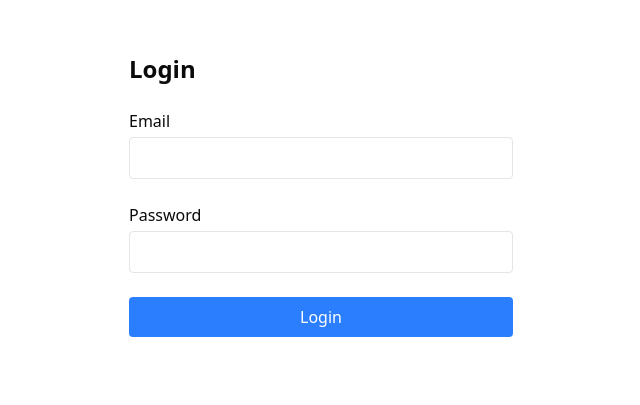
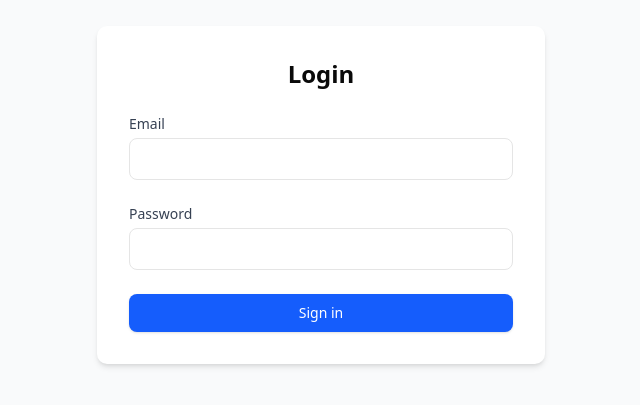
Before and after one commit to ronniiii-i/crm-frontend, a Next.js app: page /login in a window 1280 px wide. Shown: the part 205-610 px from the top of the page, without its empty margins (319-959 px from the left). Built offline with nearby package versions, Linux system fonts and the light colour scheme.

Commit message:
feat: implement public layout and login page; enhance dashboard with logout functionality

```diff
--- /dev/null
+++ b/src/app/(public)/layout.tsx
@@ -0,0 +1,8 @@
+// src/app/(public)/layout.tsx
+export default function PublicLayout({
+  children,
+}: {
+  children: React.ReactNode;
+}) {
+  return <>{children}</>;
+}
--- /dev/null
+++ b/src/app/(public)/login/page.tsx
@@ -0,0 +1,99 @@
+// src/app/login/page.tsx
+"use client";
+
+import { useState } from "react";
+import { useAuth } from "@/hooks/useAuth";
+import { useRouter } from "next/navigation";
+import { Loader2 } from "lucide-react";
+
+export default function LoginPage() {
+  const [email, setEmail] = useState("");
+  const [password, setPassword] = useState("");
+  const [error, setError] = useState("");
+  const [isSubmitting, setIsSubmitting] = useState(false);
+  const { login, isLoading } = useAuth();
+  const router = useRouter();
+
+  const handleSubmit = async (e: React.FormEvent) => {
+    e.preventDefault();
+    setError("");
+    setIsSubmitting(true);
+
+    try {
+      await login(email, password);
+      router.push("/dashboard");
+    } catch (err) {
+      setError(err instanceof Error ? err.message : "Login failed");
+      console.error("Login error:", err);
+    } finally {
+      setIsSubmitting(false);
+    }
+  };
+
+  if (isLoading) {
+    return (
+      <div className="min-h-screen flex items-center justify-center">
+        <Loader2 className="h-8 w-8 animate-spin" />
+      </div>
+    );
+  }
+
+  return (
+    <div className="min-h-screen flex items-center justify-center bg-gray-50">
+      <form
+        onSubmit={handleSubmit}
+        className="w-full max-w-md p-8 space-y-6 bg-white rounded-lg shadow-md"
+      >
+        <h1 className="text-2xl font-bold text-center">Login</h1>
+        {error && (
+          <div className="p-3 bg-red-50 text-red-600 rounded-md">{error}</div>
+        )}
+        <div>
+          <label
+            htmlFor="email"
+            className="block text-sm font-medium text-gray-700"
+          >
+            Email
+          </label>
+          <input
+            id="email"
+            type="email"
+            value={email}
+            onChange={(e) => setEmail(e.target.value)}
+            className="mt-1 w-full p-2 border rounded-md focus:ring-blue-500 focus:border-blue-500"
+            required
+            autoComplete="username"
+          />
+        </div>
+        <div>
+          <label
+            htmlFor="password"
+            className="block text-sm font-medium text-gray-700"
+          >
+            Password
+          </label>
+          <input
+            id="password"
+            type="password"
+            value={password}
+            onChange={(e) => setPassword(e.target.value)}
+            className="mt-1 w-full p-2 border rounded-md focus:ring-blue-500 focus:border-blue-500"
+            required
+            autoComplete="current-password"
+          />
+        </div>
+        <button
+          type="submit"
+          disabled={isSubmitting}
+          className="w-full flex justify-center py-2 px-4 border border-transparent rounded-md shadow-sm text-sm font-medium text-white bg-blue-600 hover:bg-blue-700 focus:outline-none focus:ring-2 focus:ring-offset-2 focus:ring-blue-500 disabled:opacity-50 disabled:cursor-not-allowed"
+        >
+          {isSubmitting ? (
+            <Loader2 className="h-4 w-4 animate-spin" />
+          ) : (
+            "Sign in"
+          )}
+        </button>
+      </form>
+    </div>
+  );
+}
--- a/src/app/dashboard/page.tsx
+++ b/src/app/dashboard/page.tsx
@@ -1,10 +1,64 @@
 // src/app/dashboard/page.tsx
-// import withAuth from "@/hoc/withAuth";
+"use client";
+
+import { useState } from "react";
+import { useAuth } from "@/hooks/useAuth";
+import { Loader2 } from "lucide-react";
 
 export default function DashboardPage() {
+  const { logout, isLoading, token } = useAuth();
+  const [isLoggingOut, setIsLoggingOut] = useState(false);
+  const [logoutError, setLogoutError] = useState("");
+
+  const handleLogout = async () => {
+    setLogoutError("");
+    setIsLoggingOut(true);
+    try {
+      await logout();
+    } catch (error) {
+      setLogoutError("Logout failed. Please try again.");
+      console.error("Logout failed:", error);
+    } finally {
+      setIsLoggingOut(false);
+    }
+  };
+
+  if (isLoading || !token) {
+    return (
+      <div className="flex h-screen items-center justify-center">
+        <Loader2 className="h-12 w-12 animate-spin" />
+      </div>
+    );
+  }
+
   return (
-      <div>Dashboard Content</div>
+    <div className="flex flex-col h-screen">
+      <div className="flex items-center justify-between p-4 bg-white shadow-sm">
+        <h1 className="text-2xl font-bold">Dashboard</h1>
+        <button
+          onClick={handleLogout}
+          disabled={isLoggingOut}
+          className="bg-red-400 hover:bg-red-600 text-white p-2 rounded-md transition-colors"
+        >
+          {isLoggingOut ? (
+            <Loader2 className="h-4 w-4 animate-spin inline" />
+          ) : (
+            "Logout"
+          )}
+        </button>
+      </div>
+
+      {logoutError && (
+        <div className="text-red-500 text-sm mt-2">{logoutError}</div>
+      )}
+
+      {/* Rest of your dashboard content */}
+      <div className="flex-1 p-4">
+        <h2 className="text-xl font-semibold mb-4">
+          Welcome to your Dashboard
+        </h2>
+        {/* Add your dashboard content here */}
+      </div>
+    </div>
   );
 }
-
-// export default withAuth(DashboardPage)
--- a/src/app/login/page.tsx
+++ /dev/null
@@ -1,76 +0,0 @@
-// src/app/login/page.tsx
-"use client";
-
-import { useState, useEffect } from "react";
-import { useAuth } from "@/hooks/useAuth";
-import { useRouter } from "next/navigation";
-
-export default function LoginPage() {
-  const [email, setEmail] = useState("");
-  const [password, setPassword] = useState("");
-  const [error, setError] = useState("");
-  const { login, token, isLoading } = useAuth();
-  const router = useRouter();
-
-  const handleSubmit = async (e: React.FormEvent) => {
-    e.preventDefault();
-    console.log("submit");
-
-    try {
-      await login(email, password);
-      router.push("/dashboard");
-    } catch (err) {
-      setError("Invalid credentials");
-      console.error(err);
-    }
-  };
-
-  // useEffect(() => {
-  //   if (!isLoading && token) {
-  //     router.replace("/dashboard");
-  //   }
-  // }, [token, isLoading, router]);
-
-  // if (isLoading || token) return null;
-
-  return (
-    <div className="min-h-screen flex items-center justify-center">
-      <form onSubmit={handleSubmit} className="w-full max-w-md p-8 space-y-6">
-        <h1 className="text-2xl font-bold">Login</h1>
-        {error && <p className="text-red-500">{error}</p>}
-        <div>
-          <label htmlFor="email" className="block mb-1">
-            Email
-          </label>
-          <input
-            id="email"
-            type="email"
-            value={email}
-            onChange={(e) => setEmail(e.target.value)}
-            className="w-full p-2 border rounded"
-            required
-          />
-        </div>
-        <div>
-          <label htmlFor="password" className="block mb-1">
-            Password
-          </label>
-          <input
-            id="password"
-            type="password"
-            value={password}
-            onChange={(e) => setPassword(e.target.value)}
-            className="w-full p-2 border rounded"
-            required
-          />
-        </div>
-        <button
-          type="submit"
-          className="w-full bg-blue-500 text-white p-2 rounded hover:bg-blue-600"
-        >
-          Login
-        </button>
-      </form>
-    </div>
-  );
-}
--- a/src/hooks/useAuth.tsx
+++ b/src/hooks/useAuth.tsx
@@ -25,13 +25,16 @@ export function useAuth() {
   }, []);
 
   const verifyToken = async (token: string) => {
-    // Implement token verification with your backend
     const res = await fetch("http://localhost:3030/auth/verify", {
       headers: {
         Authorization: `Bearer ${token}`,
       },
     });
+
     if (!res.ok) throw new Error("Invalid token");
+
+    const data = await res.json();
+    return data.user; // Optional: Return user data if needed
   };
 
   const login = async (email: string, password: string) => {
--- a/src/lib/auth.ts
+++ b/src/lib/auth.ts
@@ -11,35 +11,47 @@ export async function register(email: string, password: string) {
   return res.json();
 }
 
-// src/lib/auth.ts
 export async function login(email: string, password: string) {
   const res = await fetch('http://localhost:3030/auth/login', {
     method: 'POST',
     headers: { 'Content-Type': 'application/json' },
     body: JSON.stringify({ email, password }),
     credentials: 'include' // Important for cookies
-  })
-  if (!res.ok) throw new Error('Invalid credentials')
-  return res.json()
+  });
+
+  if (!res.ok) throw new Error('Invalid credentials');
+
+  const data = await res.json();
+
+  // Store token in both cookie and localStorage for redundancy
+  if (typeof window !== 'undefined') {
+    document.cookie = `token=${data.accessToken}; Path=/; Secure; SameSite=Strict`;
+    localStorage.setItem('token', data.accessToken);
+  }
+
+  return data;
 }
 
 export function getToken(request?: NextRequest) {
   if (request) {
     // Server-side (middleware)
-    return request.cookies.get('token')?.value
-  } else if (typeof document !== 'undefined') {
+    return request.cookies.get("token")?.value;
+  } else if (typeof document !== "undefined") {
     // Client-side
-    return document.cookie.split('; ').find(row => row.startsWith('token='))?.split('=')[1]
+    return document.cookie
+      .split("; ")
+      .find((row) => row.startsWith("token="))
+      ?.split("=")[1];
   }
-  return null
+  return null;
 }
 // src/lib/auth.ts
 export function logout() {
-  if (typeof window !== 'undefined') {
+  if (typeof window !== "undefined") {
     // Clear token from cookies
-    document.cookie = 'token=; Path=/; Expires=Thu, 01 Jan 1970 00:00:01 GMT;'
+    document.cookie = "token=; Path=/; Expires=Thu, 01 Jan 1970 00:00:01 GMT;";
     // Clear token from localStorage if you're using it
-    localStorage.removeItem('token')
+    localStorage.removeItem("token");
   }
 }
 
--- a/src/middleware.ts
+++ b/src/middleware.ts
@@ -4,7 +4,7 @@ import type { NextRequest } from "next/server";
 import { getToken } from "./lib/auth";
 
 // Public routes that don't require authentication
-const publicRoutes = ["/", "/login", "/register"];
+const publicRoutes = ["/", "/login", "/register",];
 
 export default async function middleware(request: NextRequest) {
   const token = getToken(request);
```
Also changed, not shown: src/app/(public)/page.tsx (renamed from src/app/page.tsx), src/app/(public)/register/page.tsx (renamed from src/app/register/page.tsx).
